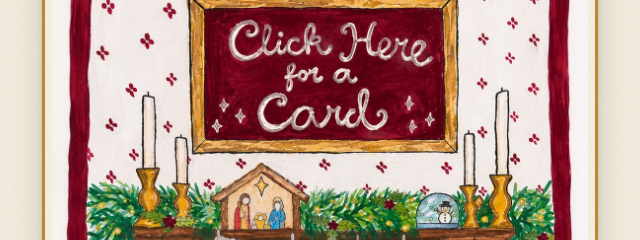
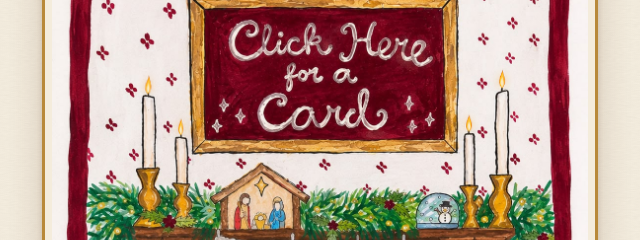
Before and after one commit to ldaly4/lucyandpatrick, a plain HTML site: page index.html in a window 1280 px wide. Shown: the part 136-376 px from the top of the page, 320-960 px from the left. Drawn offline with nearby package versions, Linux system fonts and the light colour scheme.

Commit message:
Light the candles in the painted fireplace scene

```diff
--- a/index.html
+++ b/index.html
@@ -19,6 +19,12 @@
           <img class="room" src="images/fireplace.jpeg" srcset="images/fireplace-small.jpeg 540w, images/fireplace.jpeg 1086w" sizes="(min-aspect-ratio: 3/4) 70vh, calc(100vw - 2rem)" width="1086" height="1448" alt="Lucy’s hand-painted Christmas fireplace with four stockings, a garland and a gold-framed sign." fetchpriority="high">
           <div class="fire" aria-hidden="true">
             <img class="flame is-lit" src="images/flame-1.png" width="256" height="172" alt="">
+          </div>
+          <div class="candles" aria-hidden="true">
+            <img class="candle-flame candle-left-outer" src="images/candle-flame.png" width="44" height="137" alt="" decoding="async">
+            <img class="candle-flame candle-left-inner" src="images/candle-flame.png" width="44" height="137" alt="" decoding="async">
+            <img class="candle-flame candle-right-inner" src="images/candle-flame.png" width="44" height="137" alt="" decoding="async">
+            <img class="candle-flame candle-right-outer" src="images/candle-flame.png" width="44" height="137" alt="" decoding="async">
           </div>
           <button class="painting-link" type="button" aria-haspopup="dialog" aria-controls="card-dialog" aria-label="Click here for a card. Sign up for a Christmas card."></button>
         </div>
--- a/styles.css
+++ b/styles.css
@@ -149,6 +149,64 @@ button:disabled { cursor: wait; }
 }
 
 .flame.is-lit { visibility: visible; }
+
+.candles { position: absolute; inset: 0; pointer-events: none; }
+
+.candle-flame {
+  position: absolute;
+  top: var(--wick-top);
+  left: var(--wick-left);
+  width: var(--flame-size, 1.12%);
+  height: auto;
+  translate: -50% -100%;
+  transform-origin: 50% 100%;
+  filter: drop-shadow(0 0 4px #efa64288);
+}
+
+.candle-left-outer {
+  --wick-top: 23.6%;
+  --wick-left: 17.83%;
+  --flicker-delay: -.4s;
+  --flicker-duration: 2.1s;
+}
+
+.candle-left-inner {
+  --wick-top: 29.4%;
+  --wick-left: 24%;
+  --flame-size: 1%;
+  --flicker-delay: -1.45s;
+  --flicker-duration: 2.65s;
+}
+
+.candle-right-inner {
+  --wick-top: 28.95%;
+  --wick-left: 77.9%;
+  --flame-size: 1.03%;
+  --flicker-delay: -.92s;
+  --flicker-duration: 2s;
+}
+
+.candle-right-outer {
+  --wick-top: 22.8%;
+  --wick-left: 84%;
+  --flicker-delay: -2s;
+  --flicker-duration: 2.85s;
+}
+
+@media (prefers-reduced-motion: no-preference) {
+  .candle-flame {
+    animation: candle-flicker var(--flicker-duration) ease-in-out var(--flicker-delay) infinite;
+  }
+
+  @keyframes candle-flicker {
+    0%, 100% { transform: rotate(-2deg) scale(1, 1.03); opacity: .97; }
+    17% { transform: rotate(3deg) scale(.96, .94); opacity: .89; }
+    36% { transform: rotate(-4deg) scale(1.05, 1.05); opacity: 1; }
+    49% { transform: rotate(1deg) scale(1, .97); opacity: .93; }
+    68% { transform: rotate(4deg) scale(.96, 1.04); opacity: .98; }
+    86% { transform: rotate(-1deg) scale(1.02, .93); opacity: .91; }
+  }
+}
 
 body:has(dialog[open]) { overflow: hidden; }
 
```
Also changed, not shown: images/candle-flame.png (added), 1 other file.
